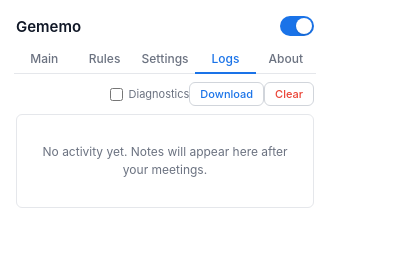
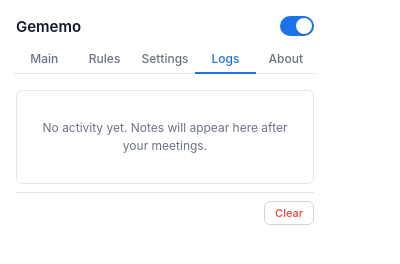
Before and after one commit to caasols/gememo, a browser extension: page extension/popup.html in a window 400 px wide. Both pictures are taken after a click on the tab "Logs". Drawn offline with Linux system fonts and the light colour scheme.

Commit message:
feat(logs): sticky Clear/Download footer; gate Download + rename Diagnostics→Developer logs (beta) (#24)
- Clear + Download moved to a footer pinned to the bottom of the Logs tab
  (position: sticky; bottom:0, opaque) so they stay reachable while the log
  list scrolls.
- The diagnostics checkbox is renamed 'Developer logs' and is now beta-gated;
  Download is beta-gated too. Clear stays always available.
- Extended the beta-gating e2e to assert Logs-tab gating (Developer logs +
  Download hidden when Experimental off, Clear still shown; all visible when on).

No JS change (handler ids unchanged). Verified visually: footer stays pinned
on scroll. Suite green: 468 pure JS + 63 Playwright + 332 Python.

Co-authored-by: Carlos Sol <caasols@users.noreply.github.com>

```diff
--- a/extension/popup.html
+++ b/extension/popup.html
@@ -535,6 +535,19 @@
       overflow: hidden;
     }
 
+    /* Logs action bar — pinned to the bottom of the scrollport so Clear/Download
+       stay reachable while the log list scrolls. Opaque so logs don't show through. */
+    .logs-footer {
+      position: sticky;
+      bottom: 0;
+      display: flex;
+      justify-content: flex-end;
+      gap: var(--gap);
+      padding: 8px 0;
+      background: var(--surface);
+      border-top: 1px solid var(--border);
+    }
+
     #log-list { padding: 0; }
 
     .log-entry {
@@ -1427,15 +1440,19 @@
 
     <div class="logs-toolbar">
       <span class="logs-count" id="logs-count"></span>
-      <label class="logs-debug-toggle"><input type="checkbox" id="show-debug-logs"> Diagnostics</label>
-      <button class="btn" id="download-logs">Download</button>
-      <button class="btn danger" id="clear-logs">Clear</button>
+      <label class="logs-debug-toggle beta"><input type="checkbox" id="show-debug-logs"> Developer logs</label>
     </div>
 
     <div class="log-list-wrap">
       <div id="log-list">
         <div class="log-empty">No activity yet. Notes will appear here after your meetings.</div>
       </div>
+    </div>
+
+    <!-- Sticky action footer — stays pinned to the bottom while the logs scroll. -->
+    <div class="logs-footer">
+      <button class="btn beta" id="download-logs">Download</button>
+      <button class="btn danger" id="clear-logs">Clear</button>
     </div>
 
   </div><!-- /logs-panel -->
```
Also changed, not shown: tests/extension-e2e.spec.js (+7 -1 lines), CHANGELOG.md.
